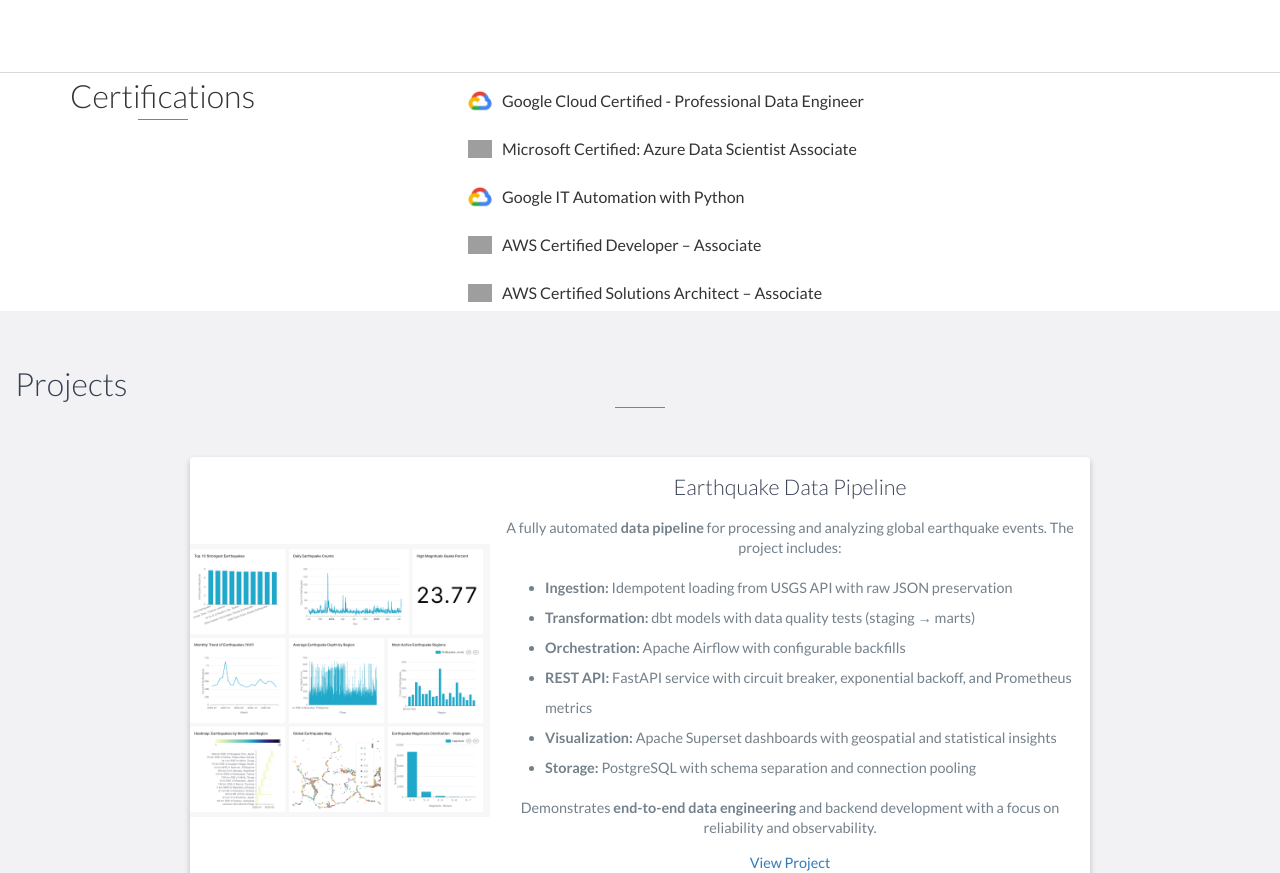
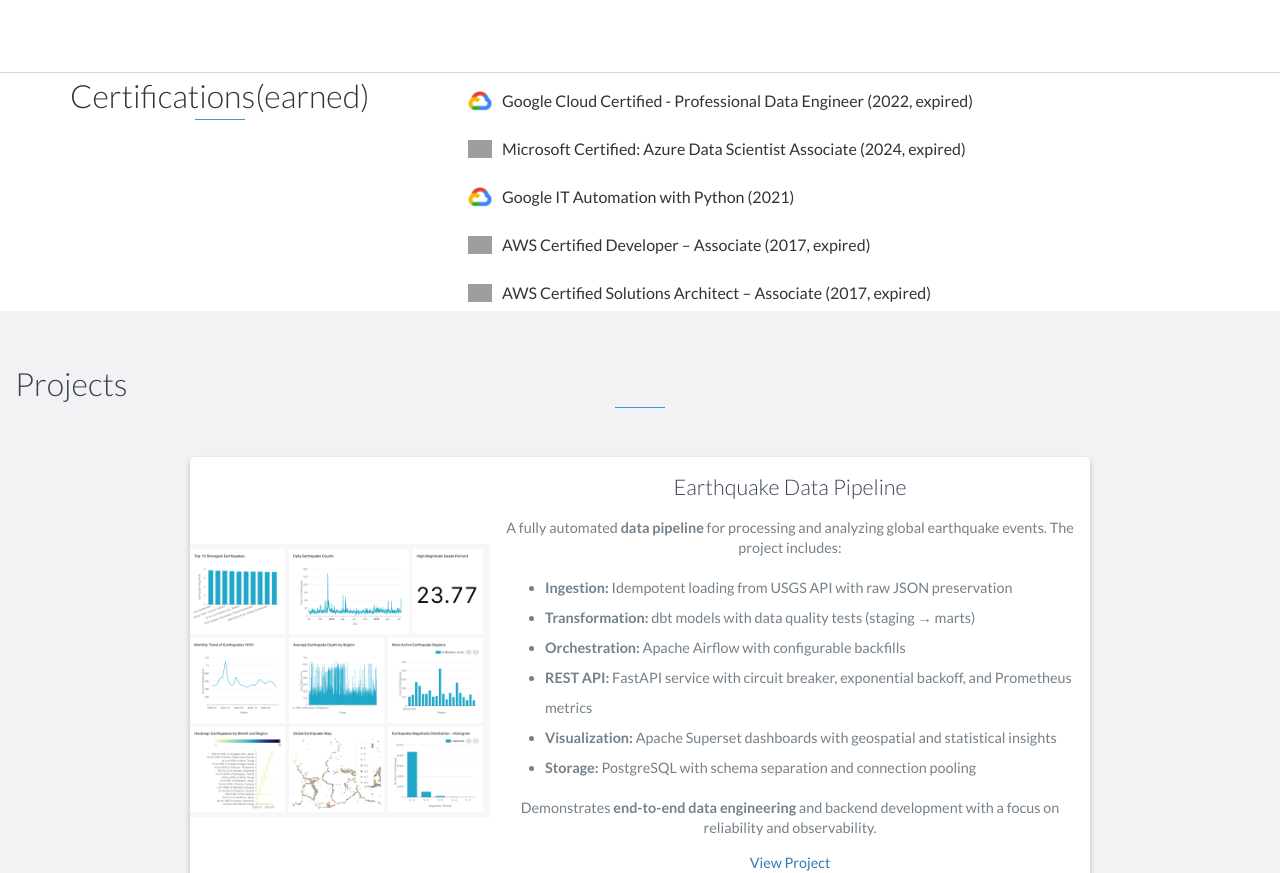
Before and after one commit to jazz-min/jasmin.github.io, a website: page index.html in a window 1280 px wide. Shown: the part 1266-2139 px from the top of the page. Drawn offline with nearby package versions, Linux system fonts and the light colour scheme; grey boxes are pictures that could not be loaded.

Commit message:
Update certification titles with earned years

```diff
--- a/index.html
+++ b/index.html
@@ -129,7 +129,7 @@
     <div class="container">
         <div class="row">
             <div class="col-md-4">
-                <h2 class="heading">Certifications</h2>
+                <h2 class="heading">Certifications(earned)</h2>
             </div>
             <div class="col-md-8">
                 <div id="certification">
@@ -138,34 +138,34 @@
                            href="https://www.credly.com/earner/earned/badge/fa21b976-01bf-4c2e-9863-a64167628f0f"
                            target="_blank">
                             <img src="images/Google_Cloud_Logo.png" alt="Google Cloud" class="cert-icon">
-                            Google Cloud Certified - Professional Data Engineer
+                            Google Cloud Certified - Professional Data Engineer (2022, expired)
                         </a>
                         <a class="cert-link"
                            href="https://learn.microsoft.com/en-us/users/jasminjoseph-4998/credentials/49b0143d434d7086"
                            target="_blank">
                             <img src="https://upload.wikimedia.org/wikipedia/commons/4/44/Microsoft_logo.svg"
                                  alt="Microsoft" class="cert-icon">
-                            Microsoft Certified: Azure Data Scientist Associate
+                            Microsoft Certified: Azure Data Scientist Associate (2024, expired)
                         </a>
                         <a class="cert-link"
                            href="https://www.coursera.org/account/accomplishments/professional-cert/R4Z7VQ7VZVNV"
                            target="_blank">
                             <img src="images/Google_Cloud_Logo.png" alt="Google Cloud" class="cert-icon">
-                            Google IT Automation with Python
+                            Google IT Automation with Python (2021)
                         </a>
                         <a class="cert-link"
                            href="https://www.credly.com/earner/earned/badge/73fb7f1a-fa7e-4e4f-b9cc-ff4f981c2ec2"
                            target="_blank">
                             <img src="https://upload.wikimedia.org/wikipedia/commons/9/93/Amazon_Web_Services_Logo.svg"
                                  alt="AWS" class="cert-icon">
-                            AWS Certified Developer – Associate
+                            AWS Certified Developer – Associate (2017, expired)
                         </a>
                         <a class="cert-link"
                            href="https://www.credly.com/earner/earned/badge/0a0ee747-cdf0-467e-9904-e09fa581b2cd"
                            target="_blank">
                             <img src="https://upload.wikimedia.org/wikipedia/commons/9/93/Amazon_Web_Services_Logo.svg"
                                  alt="AWS" class="cert-icon">
-                            AWS Certified Solutions Architect – Associate
+                            AWS Certified Solutions Architect – Associate (2017, expired)
                         </a>
                     </div>
                 </div>
```
